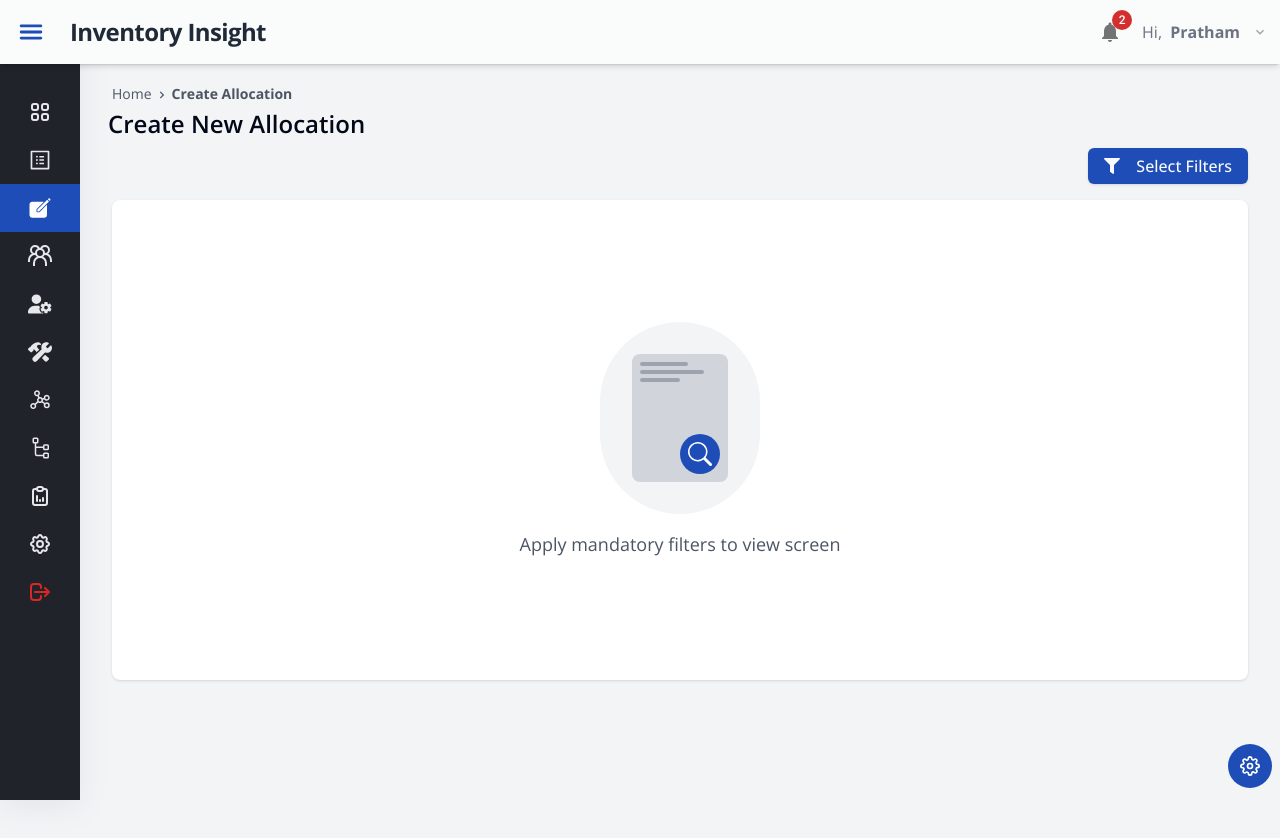
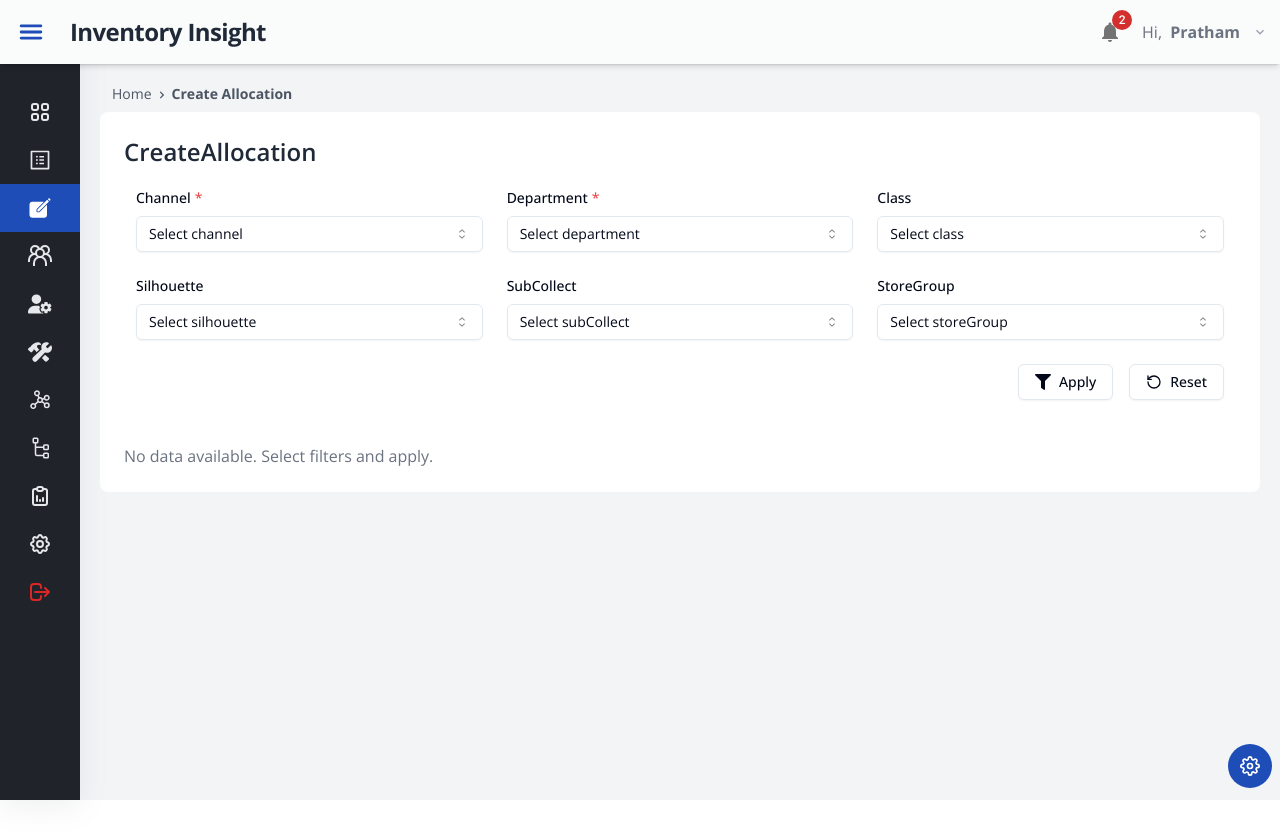
Before and after one commit to pratham1659/Smart-Inventory-Management-Allocation-Solution-React-App, a React (Vite) app: page /create-allocation in a window 1280 px wide. Shown: the top 838 px of the page. After the commit the page ends 800 px from the top, so only its background shows below. Built offline with nearby package versions, Linux system fonts and the light colour scheme.

Commit message:
new cna screen filter added

```diff
--- a/src/pages/CreateAllocation.jsx
+++ b/src/pages/CreateAllocation.jsx
@@ -1,12 +1,92 @@
-import React from "react";
-import SelectFilter from "../components/SelectFilter";
+import React, { useState } from "react";
+import { Button } from "@/components/ui/button";
+import { Select, SelectContent, SelectItem, SelectTrigger, SelectValue } from "@/components/ui/select";
+import { FaFilter } from "react-icons/fa";
+import { LuRotateCcw } from "react-icons/lu";
+import { filterOptions } from "../utils/FilterData";
+import DataTable2 from "./DataTable2"; // Assuming DataTable is a separate component
 
 const CreateAllocation = () => {
+  const [filters, setFilters] = useState({
+    channel: "",
+    department: "",
+    class: "",
+    silhouette: "",
+    subCollect: "",
+    storeGroup: "",
+  });
+  const [showData, setShowData] = useState(false);
+
+  const resetFilters = () => {
+    setFilters({
+      channel: "",
+      department: "",
+      class: "",
+      silhouette: "",
+      subCollect: "",
+      storeGroup: "",
+    });
+    setShowData(false);
+  };
+
+  const applyFilters = () => {
+    setShowData(true);
+  };
+
   return (
-    <div>
-      <div className="min-h-screen">
-        <span className="text-2xl mx-4 ml-3 font-semibold">Create New Allocation</span>
-        <SelectFilter />
+    <div className="w-full max-w-[1300px] mx-auto p-1">
+      <div className="p-6 rounded-lg bg-white">
+        <h1 className="text-2xl font-semibold text-gray-800 mb-2">CreateAllocation</h1>
+
+        {/* Product Profile Filter Section */}
+        <div className="mb-8 p-3">
+          <div className="grid grid-cols-1 md:grid-cols-2 lg:grid-cols-3 gap-6">
+            {Object.keys(filterOptions).map((filterKey, index) => (
+              <div key={filterKey} className="space-y-2">
+                <label className="text-sm font-medium flex items-center gap-1">
+                  {filterKey.charAt(0).toUpperCase() + filterKey.slice(1)}
+                  {index < 2 && <span className="text-red-500">*</span>}
+                </label>
+                <Select
+                  value={filters[filterKey]}
+                  onValueChange={(value) => setFilters((prev) => ({ ...prev, [filterKey]: value }))}
+                  required={index < 2} // Make only the first two dropdowns required
+                >
+                  <SelectTrigger>
+                    <SelectValue placeholder={`Select ${filterKey}`} />
+                  </SelectTrigger>
+                  <SelectContent>
+                    {filterOptions[filterKey].map((option) => (
+                      <SelectItem key={option.value} value={option.value}>
+                        {option.label}
+                      </SelectItem>
+                    ))}
+                  </SelectContent>
+                </Select>
+              </div>
+            ))}
+          </div>
+
+          <div className="flex justify-end gap-4 mt-6">
+            <Button variant="outline" className="flex items-center gap-2" onClick={applyFilters}>
+              <FaFilter className="w-4 h-4" />
+              Apply
+            </Button>
+            <Button variant="outline" className="flex items-center gap-2" onClick={resetFilters}>
+              <LuRotateCcw className="w-4 h-4" />
+              Reset
+            </Button>
+          </div>
+        </div>
+
+        {/* Display DataTable Component */}
+        {showData ? (
+          <div className="p-6 bg-gray-100 rounded-lg mt-4">
+            <DataTable2 filters={filters} /> {/* Pass filters as props */}
+          </div>
+        ) : (
+          <p className="text-gray-500">No data available. Select filters and apply.</p>
+        )}
       </div>
     </div>
   );
```
